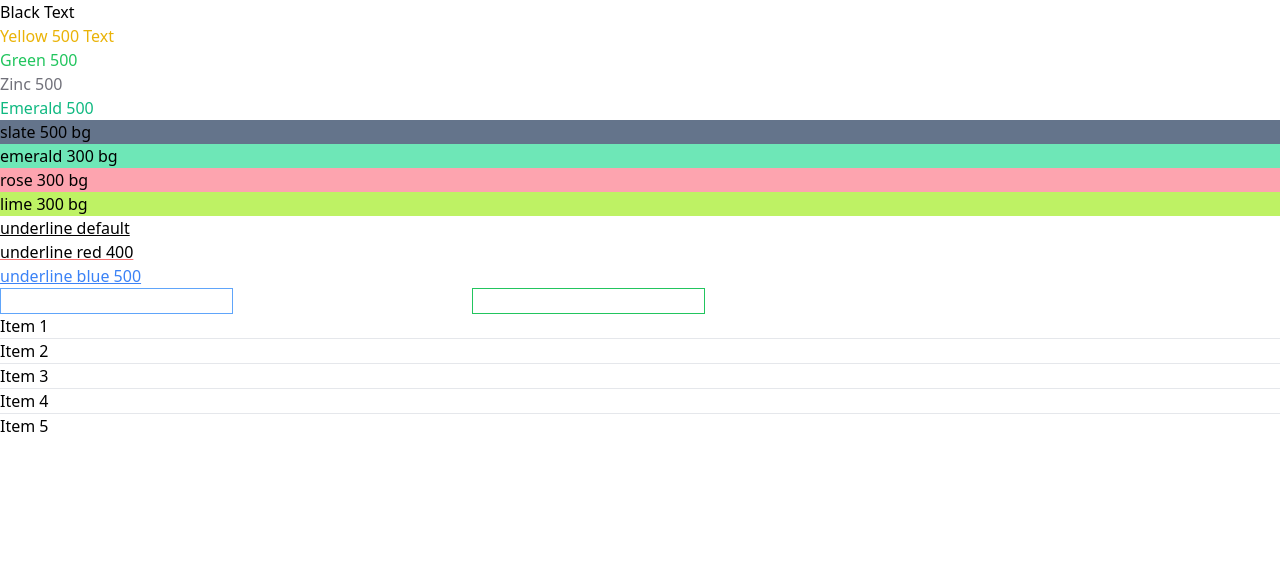
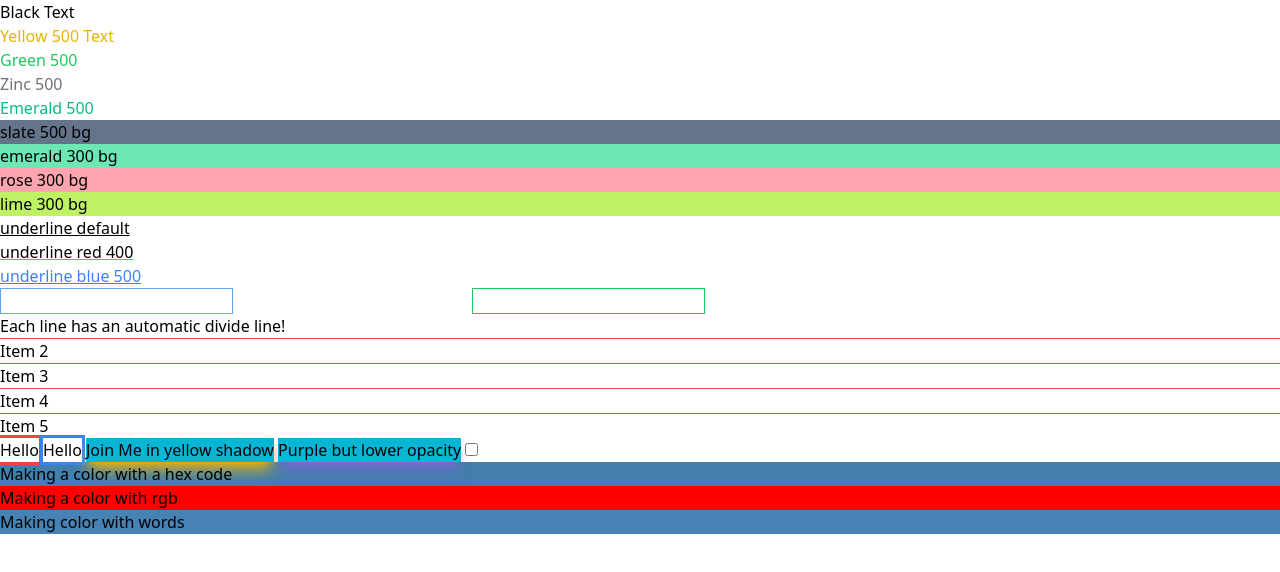
Before and after one commit to darkcohiba/tailwind-sandbox, a plain HTML site: page 02-colors/index.html in a window 1280 px wide. Drawn offline with nearby package versions, Linux system fonts and the light colour scheme.

Commit message:
Container & Spacing

```diff
--- a/02-colors/index.html
+++ b/02-colors/index.html
@@ -36,8 +36,8 @@
     <input type="text" class="border border-green-500">
 
     <!-- Divide Colors -->
-    <div class="divide-y">
-      <div>Item 1</div>
+    <div class="divide-y divide-red-500">
+      <div>Each line has an automatic divide line!</div>
       <div>Item 2</div>
       <div>Item 3</div>
       <div>Item 4</div>
@@ -46,10 +46,25 @@
 
     <!-- Outline Colors -->
 
+    <button class="outline outline-red-500">Hello</button>
+    <button class="outline outline-blue-500">Hello</button>
+
     <!-- Box Shadow Colors (Opacity defaults to 100, but you can set it)-->
 
+    <button class="shadow-lg bg-cyan-500 shadow-yellow-500">
+      Join Me in yellow shadow
+    </button>
+    <button class="shadow-lg bg-cyan-500 shadow-purple-500/50">
+      Purple but lower opacity
+    </button>
+
     <!-- Accent Colors -->
+    <input type="checkbox" class="accent-purple-500">
 
     <!-- Arbitrary Colors -->
+    <div class="bg-[#427fab]">Making a color with a hex code</div>
+    <div class="bg-[rgb(255,0,0)]">Making a color with rgb</div>
+    <div class="bg-[steelblue]">Making color with words</div>
+
   </body>
 </html>
```
